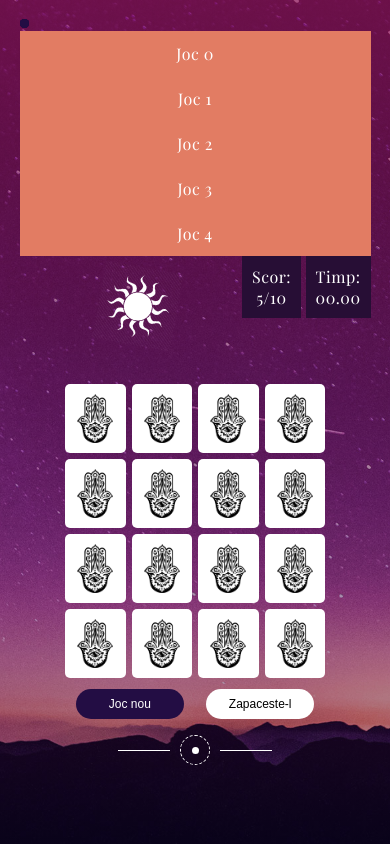
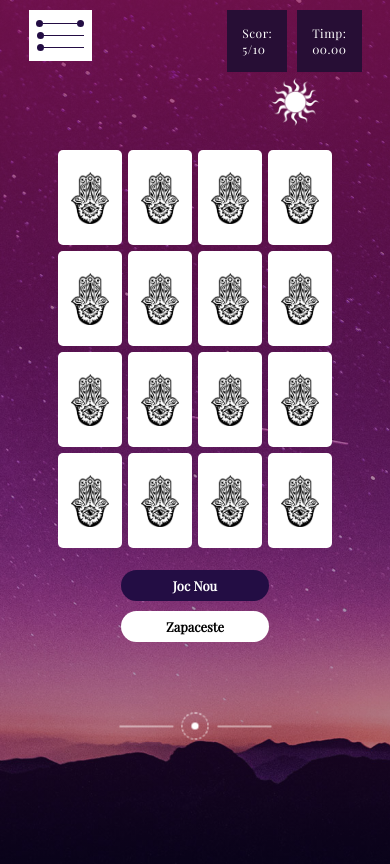
Before and after one commit to alinaplacinta/memoAstral, a plain HTML site: page index.html in a window 390 px wide. Drawn offline with nearby package versions, Linux system fonts and the light colour scheme; a web font is replaced by a local one.

Commit message:
changes style to support flex display

```diff
--- a/index.html
+++ b/index.html
@@ -1,21 +1,16 @@
 <!DOCTYPE html>
 <html lang="en">
 <head>
-    <meta charset="UTF-8" />
-    <meta name="viewport" content="width=device-width, initial-scale=1.0" />
+  <meta charset="UTF-8">
+  <meta name="viewport" content="width=device-width, initial-scale=1.0">
   <link rel="stylesheet" href="style.css" />
-    <link rel="preconnect" href="https://fonts.gstatic.com" />
-    <link
-      href="https://fonts.googleapis.com/css2?family=Playfair+Display:ital,wght@0,400;1,500&display=swap"
-      rel="stylesheet"
-    />
+  <link href="https://fonts.googleapis.com/css2?family=Playfair+Display:ital,wght@0,400;1,500,800&amp;display=swap" rel="stylesheet">
   <title>Document</title>
 </head>
 <body>
   <div class="main-background">
     <div class="grid">
       <div class="header">
-
         <div class="menu">
           <div class="hamburger-container">
             <div class="hamburger-line h-line-top">
@@ -44,7 +39,7 @@
         </div>
         </div>
 
-          <div class="header-count-container">
+        <div class="count-container">
           <div class="count-container-col score">
             Scor:
             <div class="real-score">5/10</div>
@@ -60,8 +55,8 @@
         <div class="animated-obj"></div>
       </div>
 
+
       <div class="main-container">
-
         <div class="cards-container">
           <!-- card I -->
           <div class="card-scene">
@@ -191,31 +186,23 @@
             </div>
           </div>
         </div>
-
-
-          <div class="buttons">
-            <div class="btn-container">
-              <button class="button btn-1">Joc nou</button>
-            </div>
-            <div class="btn-container">
-              <button class="button btn-2">Zapaceste-l</button>
+        <div class="buttons-container">
+          <button class="btn btn1">Joc Nou</button>
+          <button class="btn btn2">Zapaceste</button>
         </div>
       </div>
 
-          <div class="bang-animation-container">
-            <div class="bang-line bang-left-line"></div>
-            <div class="center-dotted-circle">
+      <div class="animation-container">
+        <div class="animated-line animated-line1"></div>
+        <div class="dotted-circles">
           <div class="center-circle"></div>
         </div>
-            <div class="bang-line bang-right-line right-line-animation"></div>
+        <div class="animated-line animated-line2"></div>
+
       </div>
 
     </div>
 
-
   </div>
-    </div>
-
-    <script src="script.js"></script>
 </body>
 </html>
--- a/style.css
+++ b/style.css
@@ -1,9 +1,7 @@
-html,body,div,span,applet,object,iframe,h1,h2,h3,h4,h5,h6,p,blockquote,pre,a,abbr,acronym,address,big,cite,code,del,dfn,em,img,ins,kbd,q,s,samp,small,strike,strong,sub,sup,tt,var,b,u,i,center,dl,dt,dd,ol,ul,li,fieldset,form,label,legend,table,caption,tbody,tfoot,thead,tr,th,td,article,aside,canvas,details,embed,figure,figcaption,footer,header,hgroup,menu,nav,output,ruby,section,summary,time,mark,audio,video
- {
-  margin: 0;
-  padding: 0;
-  border: 0;
-  font-size: 100%;
+html, body, div, span, applet, object, iframe, h1, h2, h3, h4, h5, h6, p, blockquote, pre, a, abbr, acronym, address, big, cite, code, del, dfn, em, img, ins, kbd, q, s, samp, small, strike, strong, sub, sup, tt, var, b, u, i, center, dl, dt, dd, ol, ul, li, fieldset, form, label, legend, table, caption, tbody, tfoot, thead, tr, th, td, article, aside, canvas, details, embed, figure, figcaption, footer, header, hgroup, menu, nav, output, ruby, section, summary, time, mark, audio, video {
+  margin: 0px;
+  padding: 0px;
+  border: 0px;
   font: inherit;
   vertical-align: baseline;
 }
@@ -11,151 +9,94 @@ html,body,div,span,applet,object,iframe,h1,h2,h3,h4,h5,h6,p,blockquote,pre,a,abb
 * {
   box-sizing: border-box;
 }
+
 body {
+  background-color: rgb(245, 105, 105);
   font-family: "Playfair Display", serif;
   letter-spacing: 0.5px;
 }
 
 .main-background {
-  background-image: linear-gradient(
-      0deg,
-      rgba(25, 6, 70, 0.336),
-      rgba(141, 20, 91, 0.753)
-    ),
-    url("images/universe.jpg");
+  background-image: linear-gradient(0deg, rgba(25, 6, 70, 0.337), rgba(141, 20, 91, 0.753)), url("images/universe.jpg");
   width: 100%;
-  height: 100vh;
+  height: auto;
   overflow: hidden;
   background-color: black;
   background-size: cover;
   background-position: center center;
   background-repeat: no-repeat;
+  padding: 10px;
+  min-height: 100vh;
 }
 
-.card-scene {
-  width: 92px;
-  height: 117px;
-  background-color: transparent;
-  perspective: 1000px;
-  float: left;
-  padding: 3px;
+.dot {
+  width: 9px;
+  background-color: rgb(35, 13, 68);
+  height: 9px;
+  border-radius: 100%;
 }
 
-.card-inner {
-  position: relative;
-  width: 100%;
-  height: 100%;
-  transition: ease-in-out 0.5s;
-  transform-style: preserve-3d;
+.line {
+  width: 49px;
+  height: 1px;
+  background-color: rgb(35, 13, 68);
 }
 
-.card-scene:active .card-inner {
-  transform: rotateY(180deg);
-}
-
-.card-front {
-  position: absolute;
-  width: 100%;
-  height: 100%;
-  -webkit-backface-visibility: hidden;
-  backface-visibility: hidden;
-  background-image: url(images/hand.png);
-  background-size: 60%;
-  background-color: #fff;
-  background-repeat: no-repeat;
-  background-position: center center;
-  transition: ease;
-  border-radius: 5px;
-}
-
-.card-front:hover {
-  background-size: 62%;
-}
-
-.card-back {
-  background-color: #e69595;
-  position: absolute;
-  width: 100%;
-  height: 100%;
-  -webkit-backface-visibility: hidden;
-  backface-visibility: hidden;
-  transform: rotateY(180deg);
-  background-image: url(images/moon-front.png);
-  background-size: 60%;
-  background-repeat: no-repeat;
-  background-position: center center;
-  border-radius: 5px;
-}
-
-.main-container {
-  width: 100%;
-  display: flex;
-  flex-direction: column;
-  align-items: center;
-  justify-content: center;
-  padding-top: 35px;
-}
-
-.cards-container {
-  width: 370px;
-  /* display: flex;
-  flex-wrap: wrap;
-  align-items: center;
-  justify-content: center; */
-}
-
-.buttons {
-  width: 370px;
-  overflow: hidden;
-  /* text-align: center; */
+.hamburger-line {
   display: flex;
   justify-content: center;
   align-items: center;
 }
 
-.btn-container {
-  width: 49%;
-  margin-top: 8px;
-  display: inline-block;
-  text-align: center;
+.hamburger {
+  background-color: rgb(255, 255, 255);
+  padding: 10px 0px;
 }
 
-button.button {
-  font-size: 14px;
-  width: 83%;
-  padding: 8px;
-  border-radius: 22px;
-  border: none;
-  cursor: pointer;
+.hamburger-container {
+  background-color: rgb(255, 255, 255);
+  padding: 10px 0px;
 }
 
-
-.btn-1 {
-  background-color: #230d44;
-  color: #fff;
-  transition: 0.2s;
+.line1 {
+  width: 40px;
 }
 
-.btn-2 {
-  background-color: #ffffff;
+.hamburger-line.h-line-middle {
+  margin: 5px 0px;
 }
 
-.btn-1:hover {
-  background-color: rgb(235, 235, 235);
-  color: rgb(0, 0, 0);
+.hamburger-container:hover .h-line-top {
+  transform: translateY(10px) rotate(35deg);
+}
+
+.hamburger-container:hover .h-line-middle {
+  opacity: 0;
+}
+
+.hamburger-container:hover .h-line-bottom {
+  transform: translateY(-18px) rotate(-35deg);
+}
+
+.h-line-bottom, .h-line-middle, .h-line-top {
+  transition: all 0.5s ease-in-out 0s;
+}
+
+.dropdown-container {
+  display: none;
+  z-index: 1;
+  position: absolute;
+  width: 100%;
 }
 
 .vertical-menu {
   width: 100%;
   height: auto;
-  background-color: #e27c63;
-  /* position: absolute;
-    top: 0px;
-    left: 131px; */
+  background-color: rgb(226, 124, 99);
 }
 
 .vertical-menu a {
-  color: #fff;
+  color: rgb(255, 255, 255);
   text-decoration: none;
   display: block;
   padding: 12px;
@@ -163,62 +104,45 @@ button.button {
 }
 
 .vertical-menu a:hover {
-  background-color: #ca5936;
+  background-color: rgb(202, 89, 54);
 }
 
-.dropdown {
-  position: relative;
-  width: 100px;
-  text-align: center;
-  background-color: #fff;
-  padding: 15px 0px;
-  display: inline-block;
-}
-
-.dropdown-content {
-  display: none;
-  position: absolute;
-  z-index: 1;
-  width: 100%;
-  top: 61px;
-  left: 0px;
-}
-
-.dropdown:hover .dropdown-content {
+.menu:hover .dropdown-container {
   display: block;
 }
 
-.hamburger {
-  color: #080808;
-  text-align: center;
-  background-color: #fff;
-  padding: 17px;
-}
-
-.hamburger-container {
-  width: 61px;
-  background-color: #fff;
-  display: inline-block;
-  vertical-align: middle;
-  cursor: pointer;
+.menu {
+  width: 85px;
+  z-index: 1;
   position: relative;
 }
 
-.hamburger-container img {
-  width: 100%;
-  height: 100%;
-  background-color: white;
-  display: block;
-  transition: ease-in-out 0.2s;
+.grid {
+  width: 1200px;
+  margin: 0px auto;
+  height: auto;
+  min-height: 100vH;
 }
 
-.dropdown:hover .hamburger-container img {
-  transform: scale(0.8);
+.header {
+  display: flex;
+  justify-content: space-between;
+  align-items: flex-start;
 }
 
-.animation {
-  width: 550px;
-  margin: 12px auto 0px;
+.count-container-col {
+  background-color: rgb(39, 14, 53);
+  padding: 15px;
+  color: rgb(255, 255, 255);
+  font-size: 15px;
+}
+
+.count-container {
+  display: flex;
+}
+
+.count-container-col.score {
+  margin-right: 10px;
 }
 
 .sun-container {
@@ -232,12 +156,11 @@ button.button {
   position: relative;
   display: inline-block;
   vertical-align: middle;
-  background-image: url(images/sun.png);
+  background-image: url("images/sun.png");
   background-size: cover;
   background-repeat: no-repeat;
   background-position: center center;
-  animation: animated-obj 7s 1;
-  animation-iteration-count: infinite;
+  animation: 7s ease 0s infinite normal none running animated-obj;
 }
 
 @keyframes animated-obj {
@@ -267,213 +190,162 @@ button.button {
   }
 }
 
-span.h-line {
-  width: 100%;
-  height: 0.5px;
-  background-color: #230d44;
-  /* overflow: hidden; */
-  display: block;
-  position: relative;
+.main-container {
+  width: 368px;
+  display: flex;
+  justify-content: center;
+  flex-direction: column;
+  align-items: center;
+  margin: 15px auto 0px;
 }
 
-.dot {
-  width: 9px;
-  height: 9px;
-  overflow: hidden;
-  background-color: #230d44;
-  border-radius: 100%;
-  position: absolute;
-  top: -4px;
+.cards-container {
+  width: 100%;
 }
 
-.dot-left {
+.card-scene {
+  width: 92px;
+  height: 117px;
+  background-color: transparent;
+  perspective: 1000px;
+  float: left;
+  padding: 3px;
+}
+
+.card-inner {
+  position: relative;
+  width: 100%;
+  height: 100%;
+  transition: all 0.5s ease-in-out 0s;
+  transform-style: preserve-3d;
+}
+
+.card-front {
+  position: absolute;
+  width: 100%;
+  height: 100%;
+  backface-visibility: hidden;
+  background-image: url("images/hand.png");
+  background-size: 60%;
+  background-color: rgb(255, 255, 255);
+  background-repeat: no-repeat;
+  background-position: center center;
+  transition: all 0s ease 0s;
+  border-radius: 5px;
+}
+
+.card-back {
+  background-color: rgb(230, 149, 149);
+  position: absolute;
+  width: 100%;
+  height: 100%;
+  backface-visibility: hidden;
+  transform: rotateY(180deg);
+  background-image: url("images/moon-front.png");
+  background-size: 60%;
+  background-repeat: no-repeat;
+  background-position: center center;
+  border-radius: 5px;
+}
+
+.card-scene:active .card-inner {
+  transform: rotateY(180deg);
+}
+
+.card-front:hover {
+  background-size: 62%;
+}
+
+.buttons-container {
+  width: 100%;
+  display: flex;
+  justify-content: space-around;
+  margin-top: 19px;
+}
+
+button.btn {
+  width: 148px;
+  padding: 7px 0px;
+  border-radius: 30px;
+  border: none;
+  cursor: pointer;
+  appearance: none;
+  font-family: inherit;
+  font-weight: 800;
+  font-size: 16px;
+}
+
+.btn1 {
+  background-color: rgb(35, 13, 68);
+  color: rgb(255, 255, 255);
+  transition: all 0.2s ease 0s;
+}
+
+.btn2 {
+  background-color: rgb(255, 255, 255);
+}
+
+.btn1:hover {
+  background-color: rgb(9, 2, 20);
+}
+
+.animated-line {
+  width: 60px;
+  height: 1px;
+  background-color: rgb(255, 255, 255);
+  transition: all 0.5s ease-in-out 0s;
+}
+
+.animation-container {
+  display: flex;
+  justify-content: space-evenly;
+  align-items: center;
+  width: 188px;
+  margin: 69px auto 0px;
+}
+
+.center-circle {
+  width: 8px;
+  height: 8px;
+  background-color: rgb(255, 255, 255);
+  border-radius: 100%;
+}
+
+.dotted-circles {
+  width: 30px;
+  height: 30px;
+  border: 1px dashed rgb(255, 255, 255);
+  border-radius: 100%;
+  display: flex;
+  align-items: center;
+  justify-content: center;
+}
+
+.animated-line1 {
   left: 0px;
 }
 
-.dot-right {
+.animated-line2 {
   right: 0px;
 }
 
-.dot-middle {
-  left: 50%;
-  transform: translate(-50%);
+.animation-container:hover .animated-line1 {
+  position: relative;
+  left: 21px;
 }
 
-.dot.dot-middle-left {
-  left: 0px;
-}
-
-.h-line-container {
-  margin-bottom: 15px;
-  transition: 0s;
-}
-
-.h-line-bottom {
-  margin-bottom: 0px;
-}
-
-.h-line-top,
-.h-line-bottom {
-  transition: 0.5s ease-in-out;
-}
-
-.h-line-middle {
-  transition: 0.5s ease-in-out;
-}
-
-.dropdown:hover .h-line-top {
-  transform: translateY(15px) rotate(35deg);
-}
-
-.dropdown:hover .h-line-bottom {
-  transform: translateY(-17px) rotate(-35deg);
-}
-
-.dropdown:hover .h-line-middle {
-  opacity: 0;
-}
-
-.grid {
-  width: 1150px;
-  margin: 0px auto;
-  height: 100vh;
-}
-
-.header-count-container {
-  float: right;
-  text-align: right;
-}
-
-.count-container-col {
-  display: inline-block;
-  background: #270e35;
-  padding: 10px;
-  text-align: center;
-  color: #fff;
-}
-
-.header {
-  margin-top: 10px;
-}
-
-.center-circle {
-  width: 7px;
-  height: 7px;
-  background-color: #fff;
-  border-radius: 100%;
-  display: inline-block;
-  /* vertical-align: middle; */
-  margin: 0px auto;
-}
-
-.center-dotted-circle {
-  width: 30px;
-  height: 30px;
-  border: 1px dashed #fff;
-  border-radius: 100%;
-  text-align: center;
-  display: flex;
-  align-items: center;
-  /* margin: 0px 13px; */
-}
-.bang-line {
-  width: 52px;
-  height: 1px;
-  background-color: #fff;
-  display: inline-block;
-}
-.bang-animation-container {
-  display: inline-flex;
-  align-items: center;
-  margin-top: 16px;
-}
-
-.bang-left-line {
-  margin-right: 10px;
-  left: 0px;
-  transition: 1s ease-in-out;
+.animation-container:hover .animated-line2 {
   position: relative;
-}
-
-.bang-right-line {
-  margin-left: 10px;
-  right: 0px;
-  position: relative;
-  transition: 1s ease-in-out;
-}
-
-.bang-animation-container:hover .bang-left-line {
-  left: 22px;
-}
-
-.bang-animation-container:hover .bang-right-line {
-  right: 22px;
-}
-
-@media screen and (max-width: 1400px) {
-
+  right: 21px;
 }
 
 @media screen and (max-width: 1200px) {
   .grid {
       width: 90%;
   }
-
-
 }
 
 @media screen and (max-width: 800px) {
-  .card-scene {
-    width: 25%;
-  }
-
-  .grid {
-    width: 90%;
-  }
-
-
-  .sun-container {
-    margin-top: 10px;
-  }
-}
-
-@media screen and (max-width: 650px) {
-  .grid {
-    width: 90%;
-  }
-
-
-  .sun-container {
-    margin-top: 10px;
-  }
-
-  .card-scene {
-    height: 100px;
-  }
-}
-
-@media screen and (max-width: 500px) {
-
-
-  .grid {
-    width: 90%;
-  }
-
-
-
-
-  .sun-container {
-    margin-top: 10px;
-  }
-
-  .card-scene {
-    height: 75px;
-  }
-
-  .sun-container {
-    width: 100%;
-  }
-
   @keyframes animated-obj {
       0% {
           transform: rotate(0deg);
@@ -487,7 +359,12 @@ span.h-line {
 
       50% {
           transform: rotate(0deg);
-      left: 80%;
+          left: 85%;
+      }
+
+      75% {
+          transform: rotate(0deg);
+          left: 85%;
       }
 
       100% {
@@ -495,60 +372,99 @@ span.h-line {
           left: 0px;
       }
   }
-
-  .dropdown {
-    width: 83px;
 }
 
-  .cards-container {
-    width: 316px;
+@media screen and (max-width: 500px) {
+  .dot {
+      width: 7px;
+      height: 7px;
   }
 
-.buttons {
-  width: 316px;
+  .line {
+      width: 40px;
   }
 
+  .line1 {
+      width: 34px;
   }
 
-@media screen and (max-width: 400px) {
+  .menu {
+      width: 63px;
+  }
 
+  .count-container-col {
+      background-color: rgb(39, 14, 53);
+      color: rgb(255, 255, 255);
+  }
 
-  button.button {
+  .count-container-col {
       font-size: 12px;
   }
 
-  .h-line-container {
-    margin-bottom: 12px;
+  .hamburger-container:hover .h-line-bottom {
+      transform: translateY(-12px) rotate(-35deg);
   }
 
-  .h-line-bottom {
-    margin-bottom: 0px;
+  .hamburger-container:hover .h-line-top {
+      transform: translateY(13px) rotate(35deg);
   }
 
-  .hamburger-container {
-    width: 61px;
-  }
-  .grid {
-    width: 90%;
+  .animated-obj {
+      width: 60px;
+      height: 60px;
   }
 
-  .dropdown-content {
-    top: 57px;
+  .card-scene {
+      width: 70px;
+      height: 101px;
   }
 
-  .dropdown:hover .h-line-top {
-    transform: translateY(12px) rotate(35deg);
+  .main-container {
+      width: 280px;
   }
 
-  .dropdown:hover .h-line-bottom {
-    transform: translateY(-15px) rotate(-35deg);
+  .buttons-container {
+      flex-direction: column;
+      align-items: center;
   }
 
-  .cards-container {
-    width: 266px;
+  button.btn {
+      font-size: 13px;
   }
 
-.buttons {
-  width: 266px;
+  button.btn.btn1 {
+      margin-bottom: 10px;
+  }
+
+  .animation-container {
+      transform: scale(0.9);
   }
 }
+
+@media screen and (max-width: 350px) {
+  .card-scene {
+      width: 66px;
+      height: 96px;
+  }
+
+  .main-container {
+      width: 264px;
+  }
+
+  .buttons-container {
+      flex-direction: column;
+      align-items: center;
+  }
+
+  button.btn {
+      font-size: 13px;
+  }
+
+  button.btn.btn1 {
+      margin-bottom: 10px;
+  }
+
+  .animation-container {
+      transform: scale(0.9);
+  }
+}
```
Lines whose indentation alone changed are shown as unchanged.
